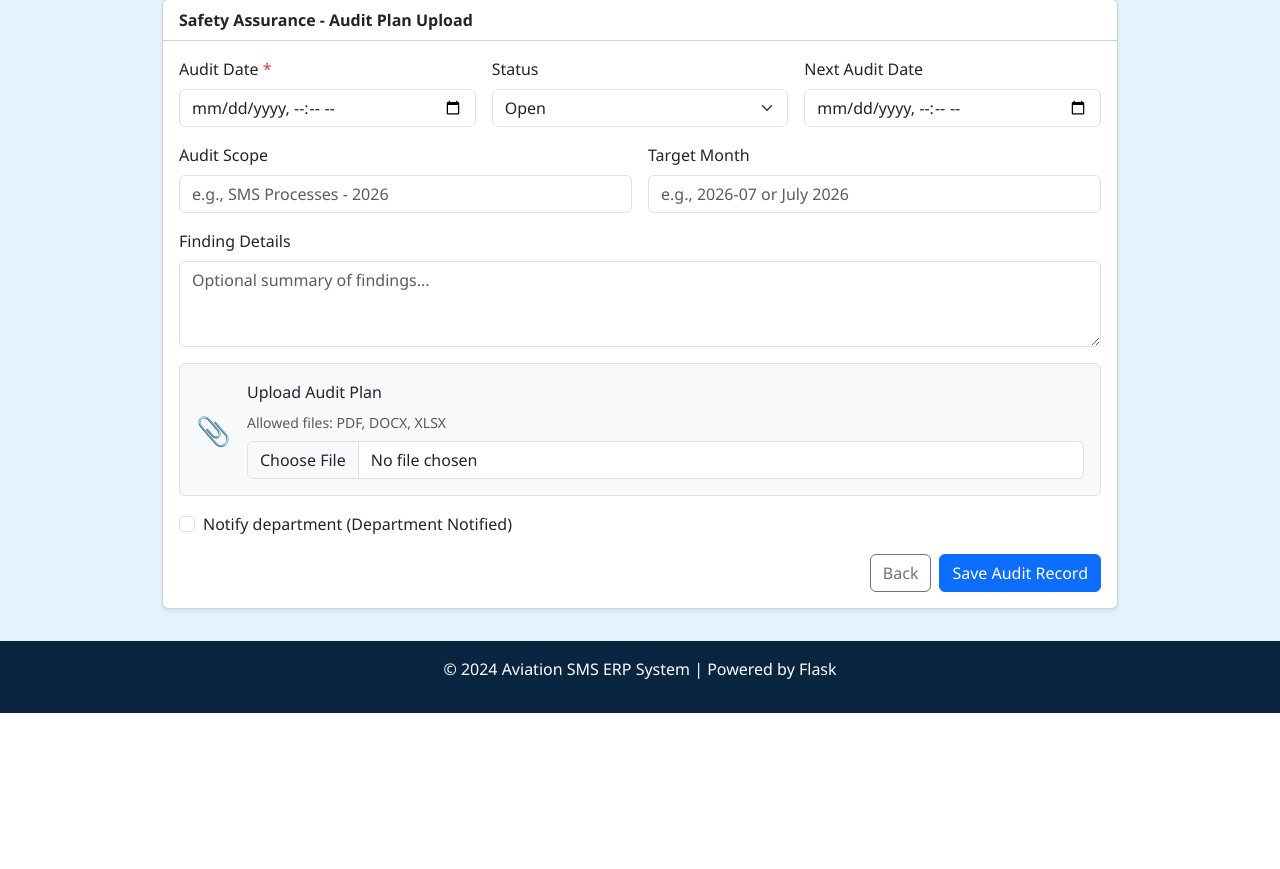
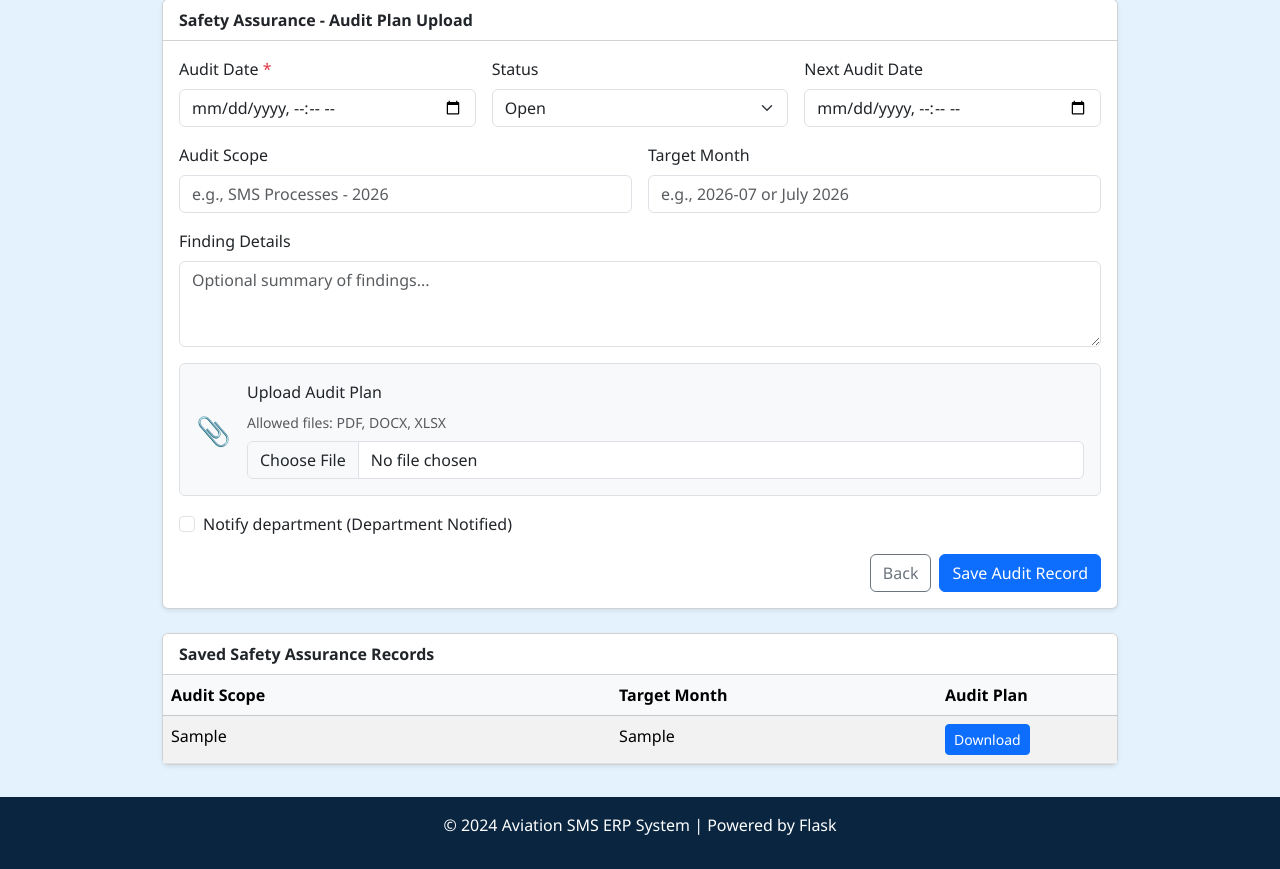
Before and after one commit to ashdoll417-oss/Aviation-SMS, a Flask app: page /safety/assurance in a window 1280 px wide. Shown: the part 197-1066 px from the top of the page. Before the commit the page ends 910 px from the top, so only its background shows below. Run offline with Flask 3, Linux system fonts and the light colour scheme; the visitor is signed in with stand-in values (Sample User, id 1); tables that the repository leaves empty hold one stand-in row (values such as "Sample post").

Commit message:
feat: implement audit plan download route and display table columns

```diff
--- a/app.py
+++ b/app.py
@@ -567,13 +567,41 @@ def create_app(config_class=Config):
     @login_required
     def safety_assurance():
         user_id = session.get('user_id')
-        latest = (
+
+        assurances = (
             SafetyAssurance.query
             .filter_by(user_id=user_id)
             .order_by(SafetyAssurance.audit_date.desc())
-            .first()
+            .all()
         )
-        return render_template('safety_assurance.html', latest=latest)
+
+        latest = assurances[0] if assurances else None
+        return render_template('safety_assurance.html', latest=latest, assurances=assurances)
+
+    @app.route('/safety/download-plan/<int:record_id>')
+    @login_required
+    def download_plan(record_id: int):
+        import base64
+
+        record = SafetyAssurance.query.get_or_404(record_id)
+
+        # Optional: enforce user-level access (keeps consistent with existing page filtering).
+        user_id = session.get('user_id')
+        if getattr(record, 'user_id', None) is not None and record.user_id != user_id:
+            flash('You do not have access to this plan.')
+            return redirect(url_for('safety_assurance'))
+
+        if not record.audit_plan_data:
+            flash('No audit plan data found for this record.')
+            return redirect(url_for('safety_assurance'))
+
+        raw_bytes = base64.b64decode(record.audit_plan_data)
+
+        return send_file(
+            BytesIO(raw_bytes),
+            as_attachment=True,
+            download_name=record.audit_plan_filename or f'safety_assurance_plan_{record.id}'
+        )
 
     @app.route('/safety/assurance', methods=['POST'])
     @login_required
--- a/templates/safety_assurance.html
+++ b/templates/safety_assurance.html
@@ -135,5 +135,50 @@
     </div>
   </div>
 
+  <div class="card shadow-sm mt-4">
+    <div class="card-header bg-white">
+      <strong>Saved Safety Assurance Records</strong>
+    </div>
+
+    <div class="card-body p-0">
+      {% if assurances and assurances|length > 0 %}
+      <div class="table-responsive">
+        <table class="table table-striped mb-0">
+          <thead class="table-light">
+            <tr>
+              <th style="min-width: 220px;">Audit Scope</th>
+              <th style="min-width: 160px;">Target Month</th>
+              <th style="width: 180px;">Audit Plan</th>
+            </tr>
+          </thead>
+          <tbody>
+            {% for record in assurances %}
+            <tr>
+              <td>{{ record.audit_scope or '-' }}</td>
+              <td>{{ record.target_month or '-' }}</td>
+              <td>
+                {% if record.audit_plan_data %}
+                  <a class="btn btn-sm btn-primary"
+                     href="{{ url_for('download_plan', record_id=record.id) }}"
+                     title="Download audit plan">
+                    Download
+                  </a>
+                {% else %}
+                  <span class="text-muted">No plan</span>
+                {% endif %}
+              </td>
+            </tr>
+            {% endfor %}
+          </tbody>
+        </table>
+      </div>
+      {% else %}
+      <div class="p-3">
+        <div class="text-muted">No safety assurance records found.</div>
+      </div>
+      {% endif %}
+    </div>
+  </div>
+
 </div>
 {% endblock %}
```
